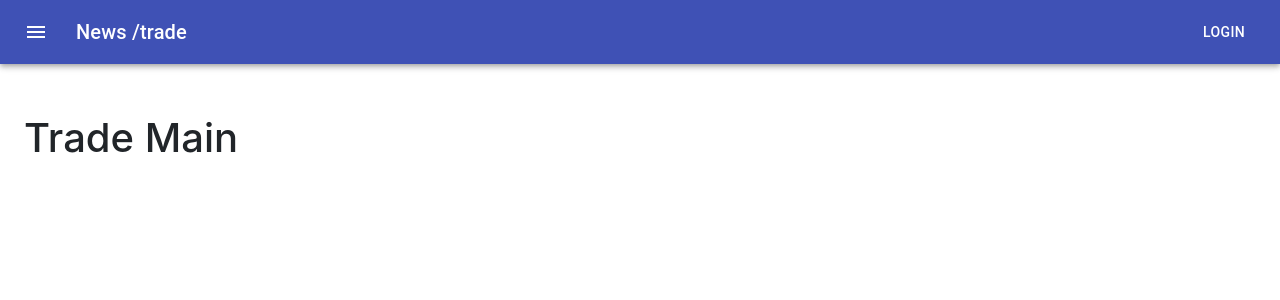
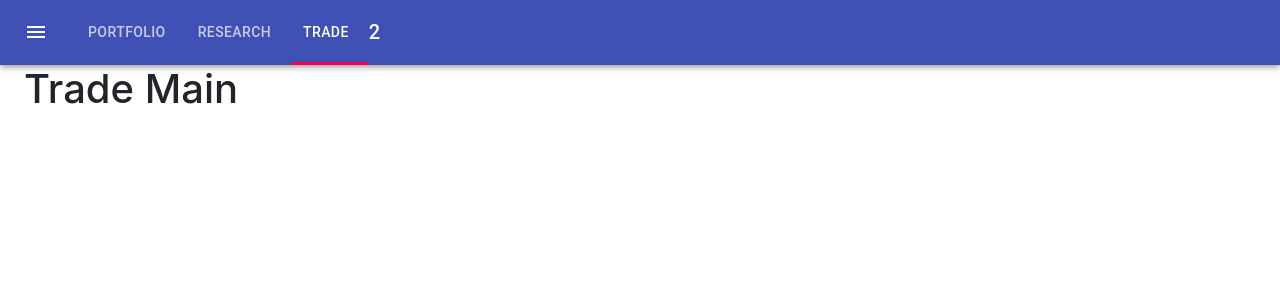
Before and after one commit to lpervin/FinTracker, a React (Create React App) app in the folder FinTracker.UI/ClientApp/: page /trade in a window 1280 px wide. Shown: the top 300 px of the page. Built offline with nearby package versions, Linux system fonts and the light colour scheme.

Commit message:
Nav Links Tabs update

```diff
--- a/FinTracker.UI/ClientApp/package.json
+++ b/FinTracker.UI/ClientApp/package.json
@@ -9,6 +9,7 @@
     "jquery": "^3.4.1",
     "merge": "^1.2.1",
     "oidc-client": "^1.9.0",
+    "prop-types": "^15.7.2",
     "react": "^16.0.0",
     "react-dom": "^16.0.0",
     "react-router-bootstrap": "^0.25.0",
--- a/FinTracker.UI/ClientApp/src/components/NavMenu.css
+++ b/FinTracker.UI/ClientApp/src/components/NavMenu.css
@@ -1,21 +1,6 @@
-a.navbar-brand {
-  white-space: normal;
-  text-align: center;
-  word-break: break-all;
+span.MuiTabs-indicator {
+  height: 3px;
+  border-radius: 25px;
+  margin-right: 15px;
+
 }
-
-html {
-  font-size: 14px;
-}
-@media (min-width: 768px) {
-  html {
-    font-size: 16px;
-  }
-}
-
-.box-shadow {
-  box-shadow: 0 .25rem .75rem rgba(0, 0, 0, .05);
-}
-.page-content {
-  padding-top: 50px;
-}
--- a/FinTracker.UI/ClientApp/src/components/NavMenu.js
+++ b/FinTracker.UI/ClientApp/src/components/NavMenu.js
@@ -1,4 +1,5 @@
 import React, { Component } from 'react';
+import PropTypes from 'prop-types';
 import { withRouter } from 'react-router-dom'
 import AppBar from "@material-ui/core/AppBar";
 import Toolbar from "@material-ui/core/Toolbar";
@@ -7,37 +8,90 @@ import Typography from "@material-ui/core/Typography";
 import Button from "@material-ui/core/Button";
 import MenuIcon from '@material-ui/icons/Menu';
 import makeStyles from "@material-ui/core/styles/makeStyles";
+import { Link as MaterialLink } from "@material-ui/core";
+//import Link from "@material-ui/core/Link";
+import './NavMenu.css'
+
+import Tabs from '@material-ui/core/Tabs';
+import Tab from '@material-ui/core/Tab';
 
 
 const useStyles = makeStyles((theme) => ({
+    appBar: {
+        position: "relative"
+    },
   root: {
     flexGrow: 1,
   },
   menuButton: {
     marginRight: theme.spacing(2),
   },
-  title: {
+  nav: {
     flexGrow: 1,
+      baseline: '1',
+      display: 'flex',
+      justifyContent: 'space-evenly'
   },
+   navlink: {
+      'color': '#FFFF',
+     '&:hover': {color: '#F0FFFF', textDecoration: 'none'}
+   } ,
+    tabItem: {
+        paddingRight: 20,
+        paddingTop: 20,
+        paddingBottom: 20,
+        minWidth: "auto",
+        'color': '#FFFF',
+        '&:hover': {color: '#F0FFFF', textDecoration: 'none'}
+    }
+
 }));
 
 
  function NavMenu(props) {
      const classes = useStyles();
 
-     const loc = props.location;
+     const loc = props.location.pathname;
+     const links = ['/portfolio', '/research', '/trade'];
+     //console.log(loc)
+     const index = links.indexOf(loc) === -1 ? 0 : links.indexOf(loc);
+     const  [tabIndex, setValue] = React.useState(index);
+
+     const tabChanged = (event,newValue) => {
+         console.log(newValue)
+         setValue(newValue)
+     };
+
     // const classes = this.useStyles();
-    // console.log(loc)
+
     return (
-        <AppBar position="static">
+        <AppBar  position="absolute" className={classes.appBar}>
           <Toolbar>
             <IconButton edge="start" className={classes.menuButton} color="inherit" aria-label="menu">
               <MenuIcon />
             </IconButton>
-            <Typography variant="h6" className={classes.title}>
-              News {loc.pathname}
-            </Typography>
-            <Button color="inherit">Login</Button>
+              <Tabs value={tabIndex} onChange={tabChanged} aria-label="Tabs">
+                  <Tab label="Portfolio" component={MaterialLink} href="/portfolio" id="item-0" color="inherit"  classes={{ root: classes.tabItem }}/>
+                  <Tab label="Research" component={MaterialLink} href="/research" id="item-2" color="inherit"  classes={{ root: classes.tabItem }}/>
+                  <Tab label="Trade" component={MaterialLink}  href="/trade"  id="item-3"  color="inherit"  classes={{ root: classes.tabItem }}/>
+              </Tabs>
+              <Typography variant="h6">
+                  {tabIndex}
+              </Typography>
+          {/*  <Typography variant="h6" className={classes.nav}>
+                <Link href="/portfolio"  color="inherit" className={classes.navlink}>
+                   Portfolio
+                </Link>
+
+                <Link href="/research" color="inherit" className={classes.navlink}>
+                    Research
+                </Link>
+                { ' ' }
+                <Link href="/trade" color="inherit" className={classes.navlink}>
+                    Trade
+                </Link>
+            </Typography>*/}
+            {/*<Button color="inherit">Login</Button>*/}
           </Toolbar>
         </AppBar>
 
--- a/FinTracker.UI/ClientApp/src/components/trade/index.js
+++ b/FinTracker.UI/ClientApp/src/components/trade/index.js
@@ -10,8 +10,6 @@ export default class Trade extends Component {
         // this.incrementCounter = this.incrementCounter.bind(this);
     }
 
-
-
     render() {
         return (
             <div>
```
Also changed, not shown: 2 other files (tests, documents, lock files or other folders).
